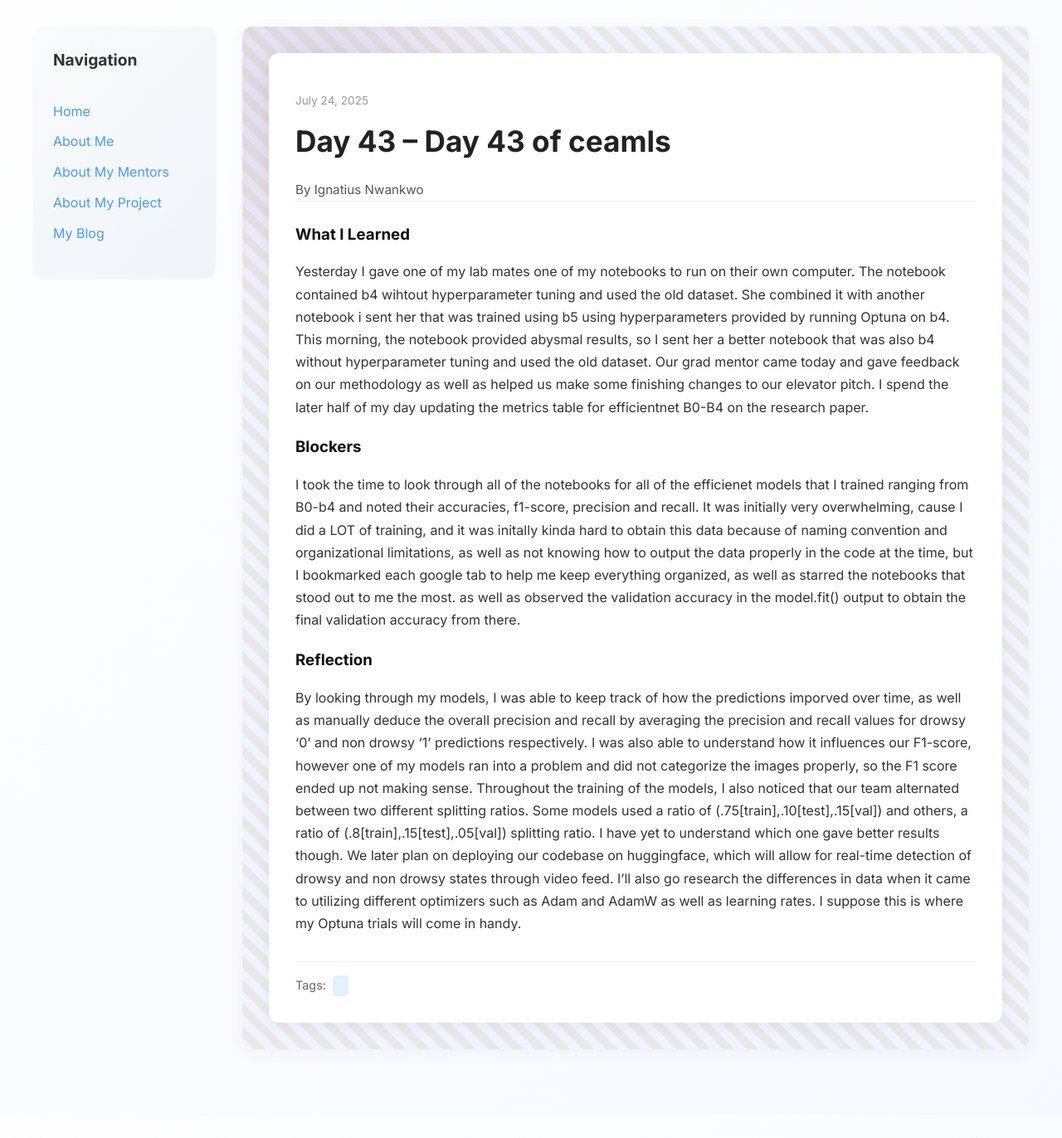
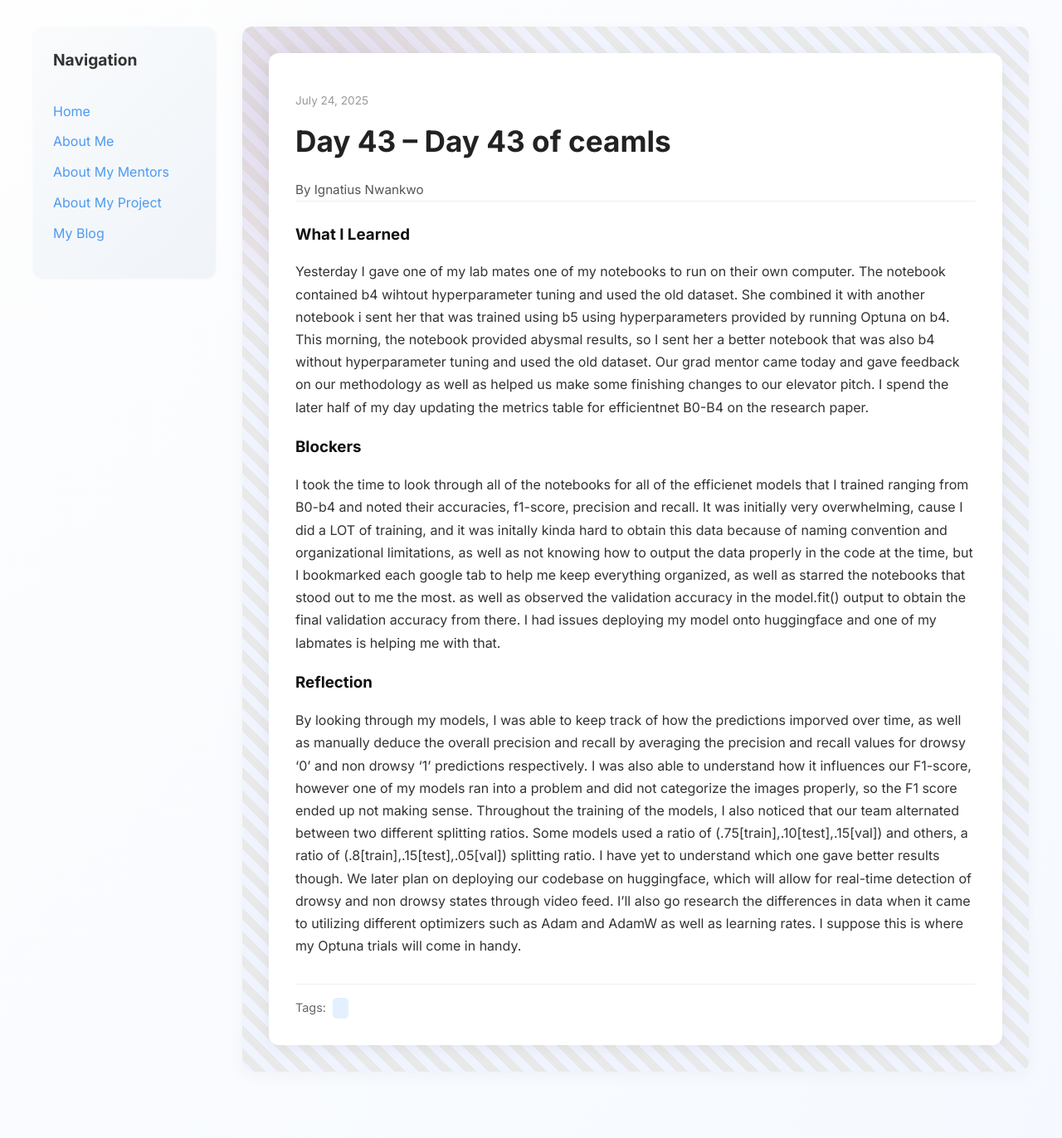
Before and after one commit to toxhi/toxhi.github.io, a Jekyll site: the page built from _posts/2025-07-24-day-43.md, in a window 1280 px wide. Shown: the whole page at 83% size. Built offline with Jekyll 4.4.1, drawn with Linux system fonts in a browser that asks for light colours; before the commit the page ends 1345 px from its top, so only the background shows below that.

Commit message:
Update 2025-07-24-day-43.md

```diff
--- a/_posts/2025-07-24-day-43.md
+++ b/_posts/2025-07-24-day-43.md
@@ -10,7 +10,7 @@
   Yesterday I gave one of my lab mates one of my notebooks to run on their own computer. The notebook contained b4 wihtout hyperparameter tuning and used the old dataset. She combined it with another notebook i sent her that was trained using b5 using hyperparameters provided by running Optuna on b4. This morning, the notebook provided abysmal results, so I sent her a better notebook that was also b4 without hyperparameter tuning and used the old dataset. Our grad mentor came today and gave feedback on our methodology as well as helped us make some finishing changes to our elevator pitch. I spend the later half of my day updating the metrics table for efficientnet B0-B4 on the research paper.
 
 blockers: |
-  I took the time to look through all of the notebooks for all of the efficienet models that I trained ranging from B0-b4 and noted their accuracies, f1-score, precision and recall. It was initially very overwhelming, cause I did a LOT of training, and it was initally kinda hard to obtain this data because of naming convention and organizational limitations, as well as not knowing how to output the data properly in the code at the time, but I bookmarked each google tab to help me keep everything organized, as well as starred the notebooks that stood out to me the most. as well as observed the validation accuracy in the model.fit() output to obtain the final validation accuracy from there.
+  I took the time to look through all of the notebooks for all of the efficienet models that I trained ranging from B0-b4 and noted their accuracies, f1-score, precision and recall. It was initially very overwhelming, cause I did a LOT of training, and it was initally kinda hard to obtain this data because of naming convention and organizational limitations, as well as not knowing how to output the data properly in the code at the time, but I bookmarked each google tab to help me keep everything organized, as well as starred the notebooks that stood out to me the most. as well as observed the validation accuracy in the model.fit() output to obtain the final validation accuracy from there. I had issues deploying my model onto huggingface and one of my labmates is helping me with that.
 
 
 reflection: |
```
